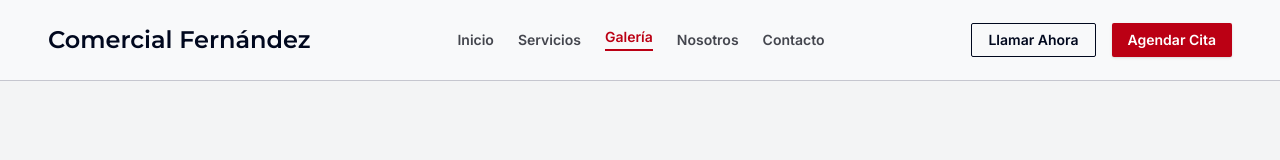
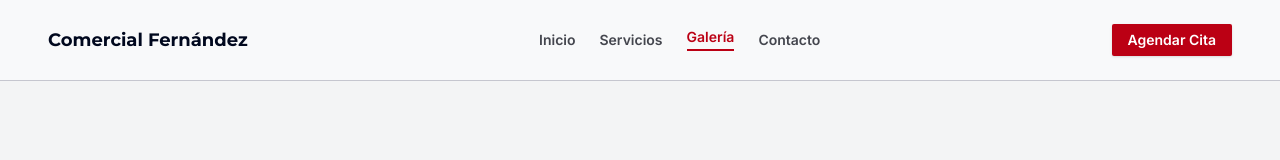
Before and after one commit to baldFamous/comercial_fernandez, a Next.js app: page /galeria in a window 1280 px wide. Shown: the top 160 px of the page. Built offline with nearby package versions, Linux system fonts and the light colour scheme.

Commit message:
fix navbar

```diff
--- a/src/app/galeria/page.tsx
+++ b/src/app/galeria/page.tsx
@@ -141,10 +141,10 @@ export default function GaleriaPage() {
           <h2 className="font-headline-lg text-headline-lg-mobile md:text-headline-lg text-primary mb-6">¿Tu vehículo necesita atención?</h2>
           <p className="font-body-lg text-body-lg text-on-surface-variant mb-8">No esperes más. Agenda una evaluación técnica hoy mismo y vuelve a la ruta con seguridad.</p>
           <div className="flex flex-col sm:flex-row justify-center items-center space-y-4 sm:space-y-0 sm:space-x-4">
-            <button className="w-full sm:w-auto px-8 py-3 bg-secondary text-on-secondary font-headline-md text-headline-md text-lg rounded shadow-sm hover:bg-secondary-container transition-colors flex items-center justify-center">
+            <a href="/contacto#cotizacion" className="w-full sm:w-auto px-8 py-3 bg-secondary text-on-secondary font-headline-md text-headline-md text-lg rounded shadow-sm hover:bg-secondary-container transition-colors flex items-center justify-center">
               <span className="material-symbols-outlined mr-2">calendar_month</span>
               Agendar Evaluación
-            </button>
+            </a>
           </div>
         </div>
       </section>
--- a/src/app/layout.tsx
+++ b/src/app/layout.tsx
@@ -1,7 +1,6 @@
 import type { Metadata } from "next";
 import { Inter, Montserrat } from "next/font/google";
-import Link from "next/link";
-import Navigation from "@/components/Navigation";
+import Header from "@/components/Header";
 import "./globals.css";
 
 const inter = Inter({
@@ -71,38 +70,7 @@ export default function RootLayout({
       </head>
       <body className={`${inter.variable} ${montserrat.variable} bg-background text-on-background font-body-md min-h-screen flex flex-col antialiased`}>
         {/* TopNavBar */}
-        <header className="bg-surface dark:bg-on-surface border-b border-outline-variant docked full-width top-0 sticky z-50">
-          <div className="flex justify-between items-center w-full px-margin-mobile md:px-margin-desktop max-w-container-max mx-auto h-20">
-            {/* Brand */}
-            <div className="flex items-center gap-3">
-              <Link href="/" className="font-headline-md text-headline-md font-bold text-primary dark:text-primary-fixed hidden sm:block">Comercial Fernández</Link>
-            </div>
-
-            {/* Navigation Links */}
-            <Navigation />
-
-            {/* Actions */}
-            <div className="hidden md:flex gap-4">
-              <a
-                href="tel:+56912345678"
-                className="font-label-bold text-label-bold px-4 py-2 border border-primary text-primary rounded-DEFAULT hover:bg-surface-container transition-colors flex items-center justify-center"
-              >
-                Llamar Ahora
-              </a>
-              <a
-                href="/contacto#cotizacion"
-                className="font-label-bold text-label-bold px-4 py-2 bg-secondary text-on-secondary rounded-DEFAULT hover:bg-secondary-container transition-colors shadow-sm flex items-center justify-center"
-              >
-                Agendar Cita
-              </a>
-            </div>
-
-            {/* Mobile Menu Toggle */}
-            <button className="md:hidden text-primary p-2">
-              <span className="material-symbols-outlined" data-icon="menu">menu</span>
-            </button>
-          </div>
-        </header>
+        <Header />
 
         {/* Main Content */}
         <main className="flex-grow flex flex-col gap-section-gap">
--- a/src/app/nosotros/page.tsx
+++ /dev/null
@@ -1,48 +0,0 @@
-export default function NosotrosPage() {
-  return (
-    <>
-      <section className="bg-surface-container-low py-section-gap px-margin-mobile md:px-margin-desktop border-b border-surface-variant w-full">
-        <div className="max-w-container-max mx-auto text-center">
-          <h1 className="font-display-lg text-headline-lg-mobile md:text-display-lg text-primary mb-6">
-            Nuestra Historia
-          </h1>
-          <p className="font-body-lg text-body-lg text-on-surface-variant max-w-2xl mx-auto">
-            En Comercial Fernández llevamos más de 15 años dedicados a la excelencia en la reparación y mantenimiento automotriz. Nuestro compromiso es devolver la seguridad y estética a tu vehículo con los más altos estándares de calidad.
-          </p>
-        </div>
-      </section>
-
-      <section className="py-section-gap px-margin-mobile md:px-margin-desktop bg-surface w-full">
-        <div className="max-w-container-max mx-auto grid grid-cols-1 md:grid-cols-2 gap-gutter items-center">
-          <div className="rounded-xl overflow-hidden border border-outline-variant shadow-sm h-[400px] relative">
-            <img
-              alt="Nuestro equipo de mecánicos"
-              className="absolute inset-0 w-full h-full object-cover"
-              src="https://lh3.googleusercontent.com/aida-public/AB6AXuBqkpJ6RCfKHcF7YQT7e7KuN2X8543T2u9LlCibG_2ooE42-h23NaEv6_fDBpL8ZcJQ6to1bbZ2QbBLRQDiKnmL6rOM-HXbEqZetHYjZ2NgcrRHG0cVPrYd7DE50Xn9yCTpSKPyTrLvggwtiIY2K1Q4C6kGgRXMboN1vy6kXawuGlUq_Y99QtefRr8qx0_cy5SRq-Zm2XESBhFBMiMpRd1Gns38iC4xKIxwPaREfF_-ea0dola749x7ezOrDA-mSIUofpw8KrQw0eE"
-            />
-          </div>
-          <div className="space-y-6 md:pl-8">
-            <div>
-              <h2 className="font-headline-md text-headline-md text-primary mb-2 flex items-center gap-2">
-                <span className="material-symbols-outlined text-secondary fill">verified</span>
-                Misión y Visión
-              </h2>
-              <p className="font-body-md text-body-md text-on-surface-variant">
-                Buscamos ser el taller líder en Coquimbo, destacando por nuestra precisión técnica, rapidez y atención transparente. Invertimos constantemente en tecnología y capacitación para nuestro equipo de mecánicos especialistas.
-              </p>
-            </div>
-            <div>
-              <h2 className="font-headline-md text-headline-md text-primary mb-2 flex items-center gap-2">
-                <span className="material-symbols-outlined text-secondary fill">handshake</span>
-                Nuestro Compromiso
-              </h2>
-              <p className="font-body-md text-body-md text-on-surface-variant">
-                Cada vehículo que ingresa a nuestras instalaciones es tratado con el máximo cuidado. Garantizamos nuestro trabajo al 100% y utilizamos repuestos e insumos certificados (OEM y equivalentes de alta calidad).
-              </p>
-            </div>
-          </div>
-        </div>
-      </section>
-    </>
-  );
-}
--- /dev/null
+++ b/src/components/Header.tsx
@@ -0,0 +1,98 @@
+"use client";
+import React, { useState } from 'react';
+import Link from 'next/link';
+import { usePathname } from 'next/navigation';
+
+export default function Header() {
+  const [isMobileMenuOpen, setIsMobileMenuOpen] = useState(false);
+  const pathname = usePathname();
+
+  const links = [
+    { href: '/', label: 'Inicio' },
+    { href: '/servicios', label: 'Servicios' },
+    { href: '/galeria', label: 'Galería' },
+    { href: '/contacto', label: 'Contacto' },
+  ];
+
+  return (
+    <header className="bg-surface dark:bg-on-surface border-b border-outline-variant docked full-width top-0 sticky z-50">
+      <div className="flex justify-between items-center w-full px-margin-mobile md:px-margin-desktop max-w-container-max mx-auto h-20">
+        {/* Brand */}
+        <div className="flex items-center gap-3">
+          <Link
+            href="/"
+            className="font-headline-md text-[18px] md:text-headline-md font-bold text-primary dark:text-primary-fixed"
+            onClick={() => setIsMobileMenuOpen(false)}
+          >
+            Comercial Fernández
+          </Link>
+        </div>
+
+        {/* Navigation Links - Desktop */}
+        <nav className="hidden md:flex gap-6 items-center">
+          {links.map((link) => {
+            const isActive = pathname === link.href;
+            return (
+              <Link
+                key={link.href}
+                href={link.href}
+                className={`font-label-bold text-label-bold transition-all duration-200 ${
+                  isActive
+                    ? 'text-secondary font-bold border-b-2 border-secondary pb-1'
+                    : 'text-on-surface-variant dark:text-surface-variant hover:text-secondary dark:hover:text-secondary-fixed active:opacity-80'
+                }`}
+              >
+                {link.label}
+              </Link>
+            );
+          })}
+        </nav>
+
+        {/* Actions - Desktop */}
+        <div className="hidden md:flex gap-4">
+          <a
+            href="/contacto#cotizacion"
+            className="font-label-bold text-label-bold px-4 py-2 bg-secondary text-on-secondary rounded-DEFAULT hover:bg-secondary-container transition-colors shadow-sm flex items-center justify-center"
+          >
+            Agendar Cita
+          </a>
+        </div>
+
+        {/* Mobile Menu Toggle */}
+        <button
+          type="button"
+          className="md:hidden text-white bg-primary dark:bg-white/10 p-3 rounded-md cursor-pointer relative z-50"
+          onClick={() => setIsMobileMenuOpen(!isMobileMenuOpen)}
+          aria-label={isMobileMenuOpen ? "Cerrar menú" : "Abrir menú"}
+        >
+          <span className="material-symbols-outlined block pointer-events-none">{isMobileMenuOpen ? 'close' : 'menu'}</span>
+        </button>
+      </div>
+
+      {/* Mobile Menu Dropdown */}
+      {isMobileMenuOpen && (
+        <div className="md:hidden absolute top-20 left-0 w-full bg-surface dark:bg-on-surface border-b border-outline-variant shadow-lg flex flex-col px-margin-mobile py-4 gap-4 z-40">
+          <nav className="flex flex-col gap-4">
+            {links.map((link) => {
+              const isActive = pathname === link.href;
+              return (
+                <Link
+                  key={link.href}
+                  href={link.href}
+                  onClick={() => setIsMobileMenuOpen(false)}
+                  className={`font-label-bold text-label-bold transition-all duration-200 text-lg ${
+                    isActive
+                      ? 'text-secondary font-bold'
+                      : 'text-on-surface-variant dark:text-surface-variant'
+                  }`}
+                >
+                  {link.label}
+                </Link>
+              );
+            })}
+          </nav>
+        </div>
+      )}
+    </header>
+  );
+}
--- a/src/components/Navigation.tsx
+++ /dev/null
@@ -1,36 +0,0 @@
-"use client";
-import Link from 'next/link';
-import { usePathname } from 'next/navigation';
-
-export default function Navigation() {
-  const pathname = usePathname();
-
-  const links = [
-    { href: '/', label: 'Inicio' },
-    { href: '/servicios', label: 'Servicios' },
-    { href: '/galeria', label: 'Galería' },
-    { href: '/nosotros', label: 'Nosotros' },
-    { href: '/contacto', label: 'Contacto' },
-  ];
-
-  return (
-    <nav className="hidden md:flex gap-6 items-center">
-      {links.map((link) => {
-        const isActive = pathname === link.href;
-        return (
-          <Link
-            key={link.href}
-            href={link.href}
-            className={`font-label-bold text-label-bold transition-all duration-200 ${
-              isActive
-                ? 'text-secondary font-bold border-b-2 border-secondary pb-1'
-                : 'text-on-surface-variant dark:text-surface-variant hover:text-secondary dark:hover:text-secondary-fixed active:opacity-80'
-            }`}
-          >
-            {link.label}
-          </Link>
-        );
-      })}
-    </nav>
-  );
-}
```
